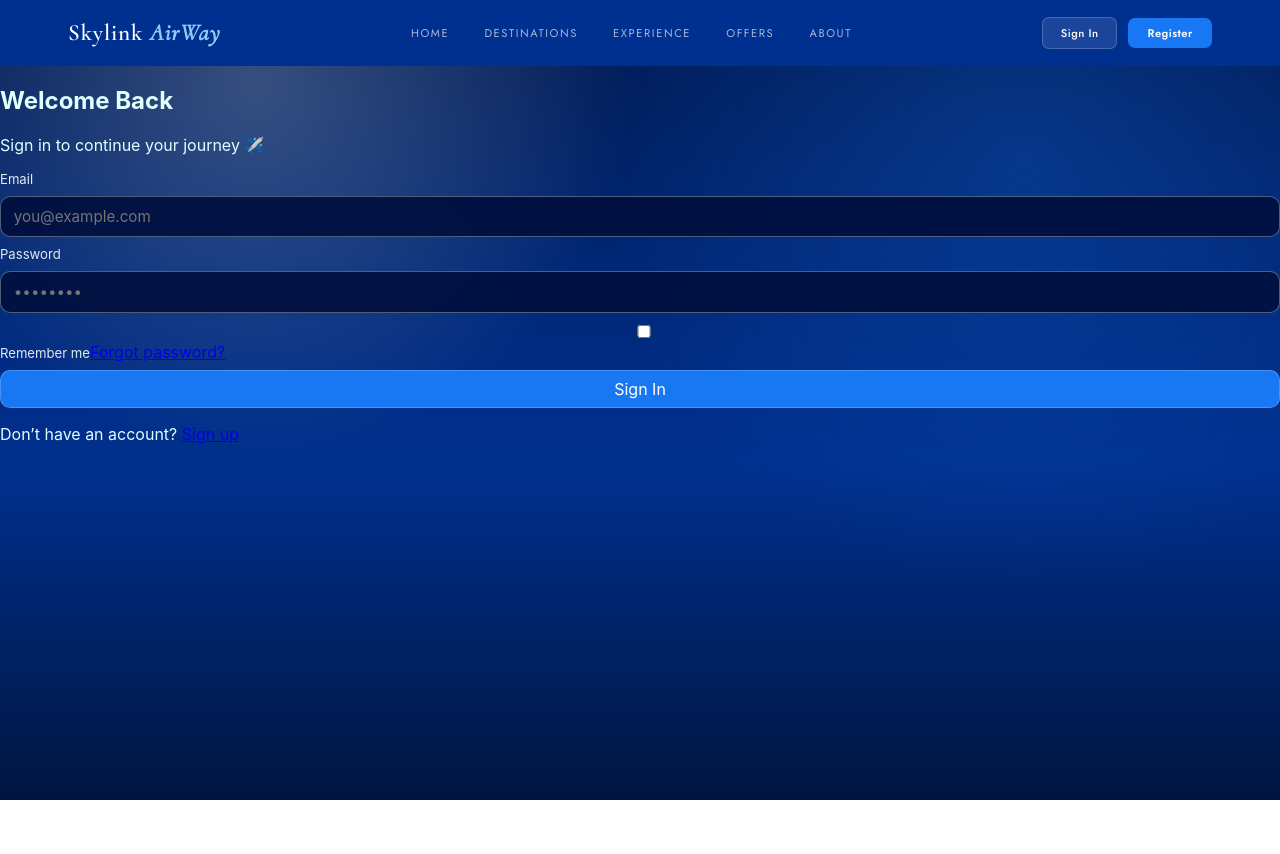
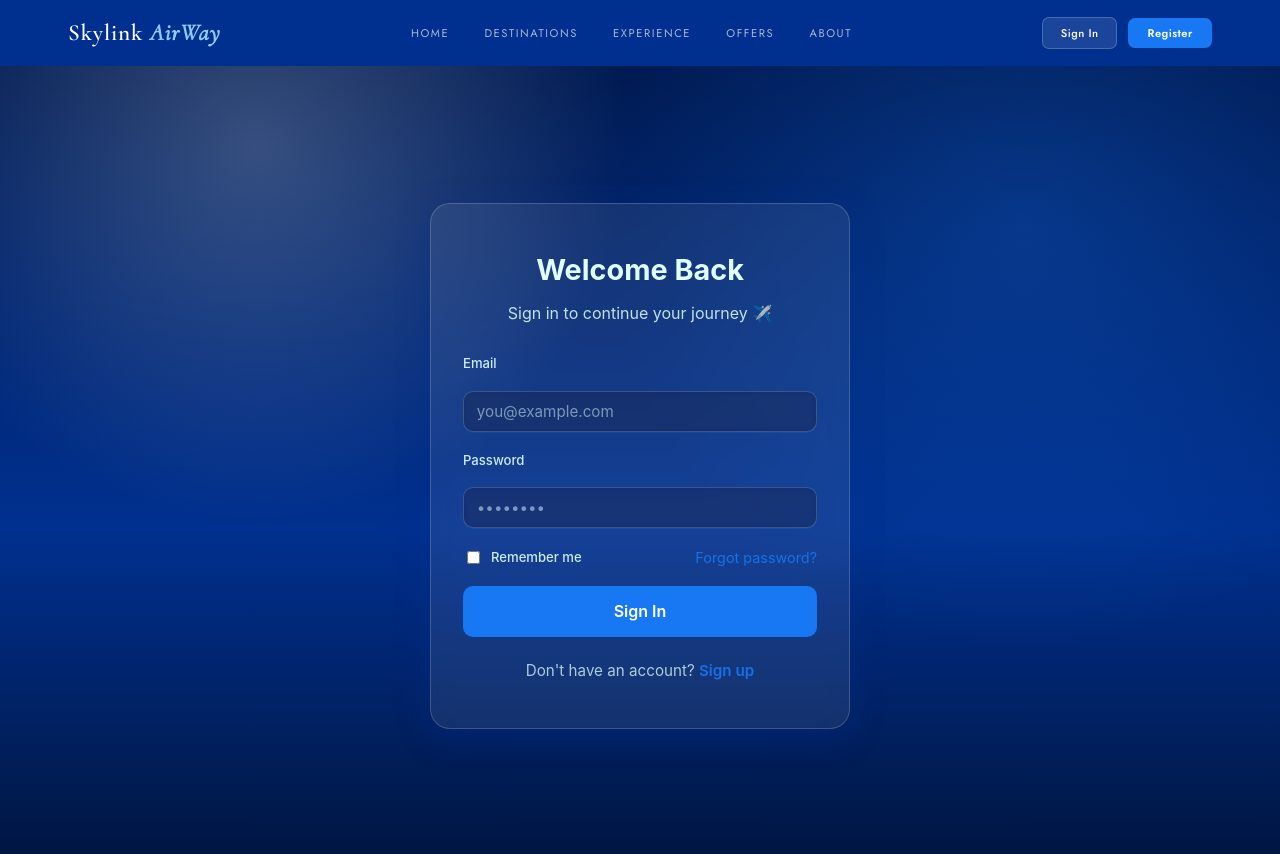
Before and after one commit to sowrav72/skylinkAirWay, a React (Create React App) app in the folder frontend/: page /login in a window 1280 px wide. Shown: the top 854 px of the page. Before the commit the page ends 800 px from the top, so only its background shows below. Built offline with nearby package versions, Linux system fonts and the light colour scheme.

Commit message:
adding container

```diff
--- a/frontend/src/App.css
+++ b/frontend/src/App.css
@@ -510,6 +510,172 @@
   margin-top: 0.35rem;
 }
 
+/* Glass Container for Auth Pages */
+.auth-page {
+  min-height: 100vh;
+  display: flex;
+  align-items: center;
+  justify-content: center;
+  padding: 2rem 1rem;
+  background:
+    radial-gradient(circle at 20% 10%, rgba(225, 235, 238, 0.24) 0%, transparent 30%),
+    radial-gradient(circle at 80% 20%, rgba(24, 119, 242, 0.26) 0%, transparent 35%),
+    linear-gradient(180deg, #001a52 0%, #00308f 58%, #001540 100%);
+}
+
+.glass-container {
+  backdrop-filter: blur(10px);
+  background: rgba(255, 255, 255, 0.08);
+  border: 1px solid rgba(255, 255, 255, 0.18);
+  border-radius: 20px;
+  padding: 3rem 2rem;
+  box-shadow: 0 8px 32px rgba(0, 48, 143, 0.35);
+  width: 100%;
+  max-width: 420px;
+  animation: slideUp 0.5s ease-out;
+}
+
+.glass-container h2 {
+  margin: 0 0 0.5rem;
+  font-size: 1.8rem;
+  color: #e0ffff;
+  text-align: center;
+}
+
+.glass-container .auth-subtitle {
+  text-align: center;
+  color: rgba(224, 255, 255, 0.85);
+  margin-bottom: 2rem;
+}
+
+.glass-container .auth-form {
+  gap: 1.2rem;
+  margin-bottom: 1.5rem;
+}
+
+.glass-container .auth-form label {
+  color: rgba(224, 255, 255, 0.9);
+  font-weight: 500;
+}
+
+.glass-container .auth-form input {
+  background: rgba(1, 16, 62, 0.4);
+  border: 1px solid rgba(225, 235, 238, 0.2);
+  backdrop-filter: blur(5px);
+  color: #f7fdff;
+  transition: all 0.3s ease;
+}
+
+.glass-container .auth-form input:focus {
+  background: rgba(1, 16, 62, 0.6);
+  border-color: rgba(24, 119, 242, 0.6);
+  box-shadow: 0 0 0 3px rgba(24, 119, 242, 0.2);
+}
+
+.glass-container .auth-form input::placeholder {
+  color: rgba(224, 255, 255, 0.5);
+}
+
+.glass-container .auth-options {
+  display: flex;
+  justify-content: space-between;
+  align-items: center;
+}
+
+.glass-container .remember {
+  display: flex;
+  align-items: center;
+  gap: 0.5rem;
+  color: rgba(224, 255, 255, 0.85);
+  cursor: pointer;
+}
+
+.glass-container .remember input {
+  width: auto;
+}
+
+.glass-container .forgot-link {
+  color: rgba(24, 119, 242, 0.9);
+  text-decoration: none;
+  font-size: 0.9rem;
+  transition: color 0.3s;
+}
+
+.glass-container .forgot-link:hover {
+  color: #64b5f6;
+}
+
+.glass-container .error {
+  color: #ff6b6b;
+  font-size: 0.8rem;
+  margin-top: -0.8rem;
+}
+
+.glass-container .server-error {
+  background: rgba(255, 107, 107, 0.15);
+  border: 1px solid rgba(255, 107, 107, 0.4);
+  color: #ff9999;
+  padding: 0.8rem;
+  border-radius: 8px;
+  font-size: 0.9rem;
+  text-align: center;
+}
+
+.glass-container .primary-btn {
+  width: 100%;
+  padding: 0.9rem 1.5rem;
+  background: linear-gradient(135deg, rgba(24, 119, 242, 0.9) 0%, rgba(24, 119, 242, 0.7) 100%);
+  color: white;
+  border: 1px solid rgba(24, 119, 242, 0.5);
+  border-radius: 10px;
+  font-size: 1rem;
+  font-weight: 600;
+  cursor: pointer;
+  transition: all 0.3s ease;
+  backdrop-filter: blur(5px);
+}
+
+.glass-container .primary-btn:hover:not(:disabled) {
+  background: linear-gradient(135deg, rgba(24, 119, 242, 1) 0%, rgba(24, 119, 242, 0.85) 100%);
+  box-shadow: 0 4px 15px rgba(24, 119, 242, 0.4);
+  transform: translateY(-2px);
+}
+
+.glass-container .primary-btn:disabled {
+  opacity: 0.6;
+  cursor: not-allowed;
+}
+
+.glass-container .auth-footer {
+  text-align: center;
+  color: rgba(224, 255, 255, 0.75);
+  margin: 1rem 0 0;
+  font-size: 0.95rem;
+}
+
+.glass-container .auth-footer a {
+  color: rgba(24, 119, 242, 0.9);
+  text-decoration: none;
+  font-weight: 600;
+  transition: color 0.3s;
+}
+
+.glass-container .auth-footer a:hover {
+  color: #64b5f6;
+  text-decoration: underline;
+}
+
+@keyframes slideUp {
+  from {
+    opacity: 0;
+    transform: translateY(30px);
+  }
+  to {
+    opacity: 1;
+    transform: translateY(0);
+  }
+}
+
  @media (max-width: 920px) {
    .nav-links {
      display: none;
--- a/frontend/src/Login.jsx
+++ b/frontend/src/Login.jsx
@@ -1,4 +1,5 @@
 import React, { useState } from "react";
+import { Link } from "react-router-dom";
 
 export default function Login() {
   const [formData, setFormData] = useState({
@@ -82,11 +83,12 @@ export default function Login() {
   };
 
   return (
-    <div className="auth-container">
-      <h2>Welcome Back</h2>
-      <p className="auth-subtitle">Sign in to continue your journey ✈️</p>
+    <div className="auth-page">
+      <div className="glass-container">
+        <h2>Welcome Back</h2>
+        <p className="auth-subtitle">Sign in to continue your journey ✈️</p>
 
-      <form className="auth-form" onSubmit={handleSubmit}>
+        <form className="auth-form" onSubmit={handleSubmit}>
         {/* EMAIL */}
         <label htmlFor="email">Email</label>
         <input
@@ -139,8 +141,9 @@ export default function Login() {
 
       {/* FOOTER */}
       <p className="auth-footer">
-        Don’t have an account? <a href="#">Sign up</a>
+        Don't have an account? <Link to="/register">Sign up</Link>
       </p>
+      </div>
     </div>
   );
 }
--- a/frontend/src/Register.jsx
+++ b/frontend/src/Register.jsx
@@ -1,4 +1,5 @@
 import React, { useState } from "react";
+import { Link } from "react-router-dom";
 
 export default function Register() {
   const [formData, setFormData] = useState({
@@ -110,11 +111,12 @@ export default function Register() {
   };
 
   return (
-    <div className="auth-container">
-      <h2>Create Account</h2>
-      <p className="auth-subtitle">Join Skylink and start your journey ✈️</p>
+    <div className="auth-page">
+      <div className="glass-container">
+        <h2>Create Account</h2>
+        <p className="auth-subtitle">Join Skylink and start your journey ✈️</p>
 
-      <form className="auth-form" onSubmit={handleSubmit}>
+        <form className="auth-form" onSubmit={handleSubmit}>
         {/* NAME */}
         <label htmlFor="name">Full Name</label>
         <input
@@ -190,8 +192,9 @@ export default function Register() {
 
       {/* FOOTER */}
       <p className="auth-footer">
-        Already have an account? <a href="#">Login</a>
+        Already have an account? <Link to="/login">Login</Link>
       </p>
+      </div>
     </div>
   );
 }
```
